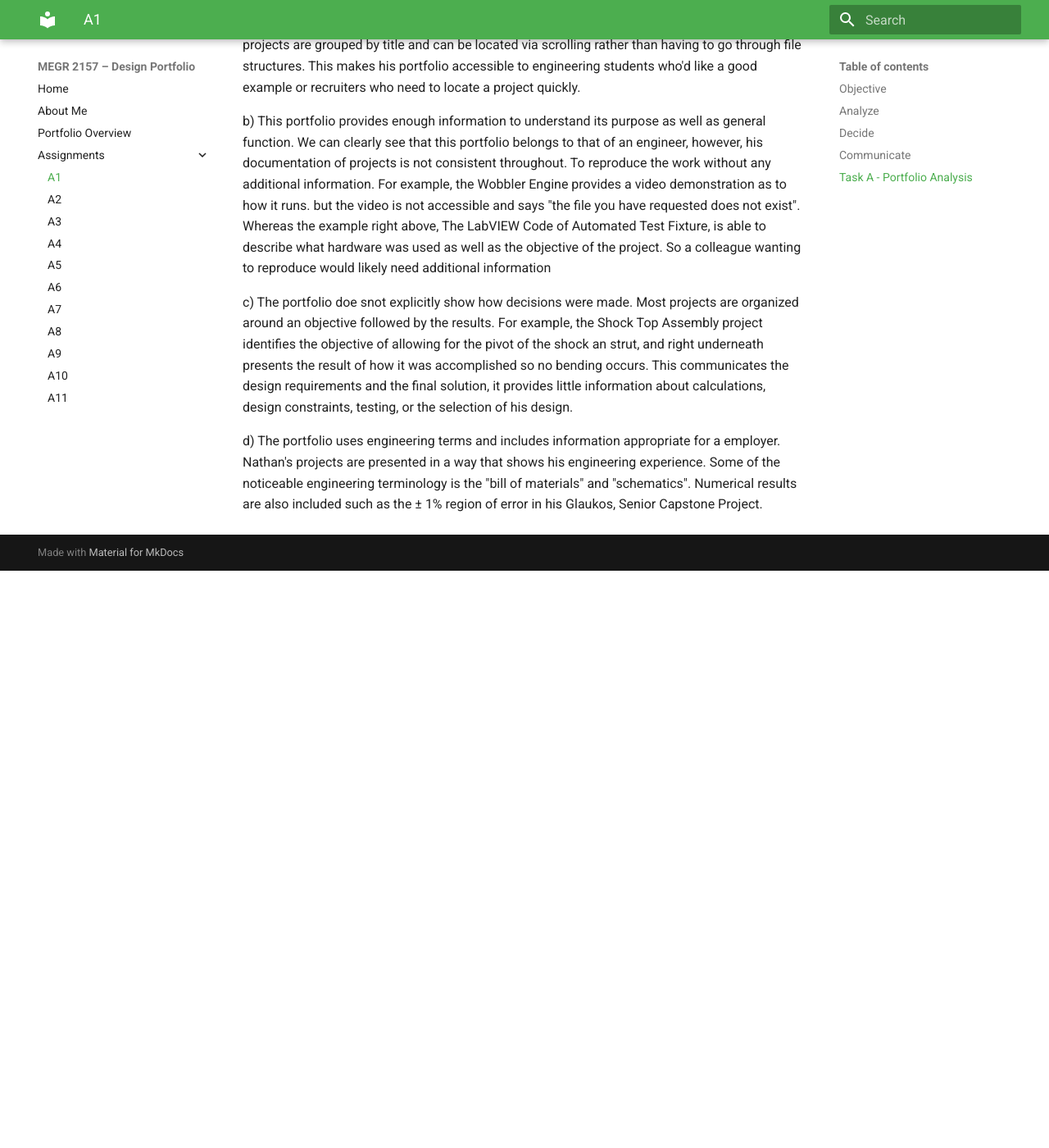
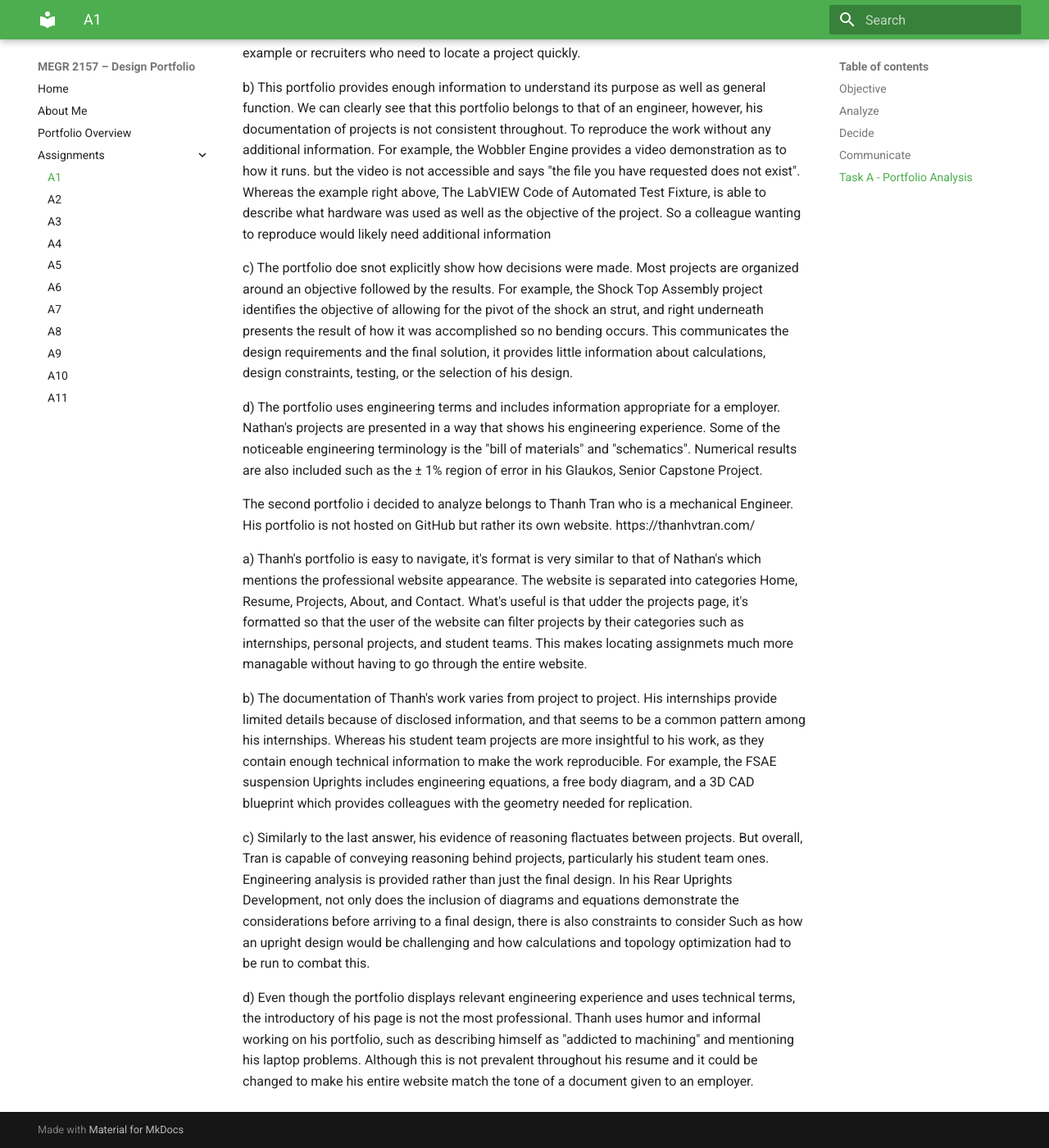
Before and after one commit to CandyVas/megr2157-portfolio, an MkDocs documentation site: the page built from docs/assignments/A01/index.md, in a window 1280 px wide and 1400 px high, scrolled down 725 px. Shown: the whole window at 82% size. Built offline with MkDocs 1.6.1 and Material for MkDocs 9.7.7, drawn with Linux system fonts in a browser that asks for light colours; before the commit the page ends 1421 px from its top, so only the background shows below that; some of the changed text lies outside the part shown.

Commit message:
Update index.md
wip

```diff
--- a/docs/assignments/A01/index.md
+++ b/docs/assignments/A01/index.md
@@ -1,26 +1,35 @@
 # A1 – Build Your Professional Portfolio
 
 ## Objective
-
 
 
 ## Analyze
 
 
 ## Decide
-hi
+
 
 ## Communicate
 
+
 ## Task A - Portfolio Analysis
-We are tasked to analyze two engineering portfolios online and study their functionality. The one I chose hosted from GitHub belongs to Nathan Hoong
-https://nhoong.github.io/work-experience.html
+We are tasked to analyze two engineering portfolios online and study their functionality. The one I chose hosted from GitHub belongs to Nathan Hoong, an Engineer based in California
+https://nhoong.github.io/index.html
 
 a) Navigating Nathan's portfolio is very simple, which is especially useful for users who are unfamiliar with GitHub. His projects are presented through the interface reminiscent to that a company website rather than a coding software. n the top of his page there is obvious location of portfolio, work experience, resume, and external profiles such as LinkedIn. Individual engineering projects are grouped by title and can be located via scrolling rather than having to go through file structures. This makes his portfolio accessible to engineering students who'd like a good example or recruiters who need to locate a project quickly.
 
-b) This portfolio provides enough information to understand its purpose as well as general function. We can clearly see that this portfolio belongs to that of an engineer, however, his documentation of projects is not consistent throughout. To reproduce the work without any additional information. For example, the Wobbler Engine provides a video demonstration as to how it runs. but the video is not accessible and says "the file you have requested does not exist". Whereas the example right above, The LabVIEW Code of
-Automated Test Fixture, is able to describe what hardware was used as well as the objective of the project. So a colleague wanting to reproduce would likely need additional information
+b) This portfolio provides enough information to understand its purpose as well as general function. We can clearly see that this portfolio belongs to that of an engineer, however, his documentation of projects is not consistent throughout. To reproduce the work without any additional information. For example, the Wobbler Engine provides a video demonstration as to how it runs. but the video is not accessible and says "the file you have requested does not exist". Whereas the example right above, The LabVIEW Code of Automated Test Fixture, is able to describe what hardware was used as well as the objective of the project. So a colleague wanting to reproduce would likely need additional information
 
 c) The portfolio doe snot explicitly show how decisions were made. Most projects are organized around an objective followed by the results. For example, the Shock Top Assembly project identifies the objective of allowing for the pivot of the shock an strut, and right underneath presents the result of how it was accomplished so no bending occurs. This communicates the design requirements and the final solution, it provides little information about calculations, design constraints, testing, or the selection of his design.
 
 d) The portfolio uses engineering terms and includes information appropriate for a employer. Nathan's projects are presented in a way that shows his engineering experience. Some of the noticeable engineering terminology is the "bill of materials" and "schematics". Numerical results are also included such as the ± 1% region of error in his Glaukos, Senior Capstone Project.
+
+The second portfolio i decided to analyze belongs to Thanh Tran who is a mechanical Engineer. His portfolio is not hosted on GitHub but rather its own website. https://thanhvtran.com/
+
+a) Thanh's portfolio is easy to navigate, it's format is very similar to that of Nathan's which mentions the professional website appearance. The website is separated into categories Home, Resume, Projects, About, and Contact. What's useful is that udder the projects page, it's formatted so that the user of the website can filter projects by their categories such as internships, personal projects, and student teams. This makes locating assignmets much more managable without having to go through the entire website.
+
+b) The documentation of Thanh's work varies from project to project. His internships provide limited details because of disclosed information, and that seems to be a common pattern among his internships. Whereas his student team projects are more insightful to his work, as they contain enough technical information to make the work reproducible. For example, the FSAE suspension Uprights includes engineering equations, a free body diagram, and a 3D CAD blueprint which provides colleagues with the geometry needed for replication.
+
+c) Similarly to the last answer, his evidence of reasoning flactuates between projects. But overall, Tran is capable of conveying reasoning behind projects, particularly his student team ones. Engineering analysis is provided rather than just the final design. In his Rear Uprights Development, not only does the inclusion of diagrams and equations demonstrate the considerations before arriving to a final design, there is also constraints to consider Such as how an upright design would be challenging and how calculations and topology optimization had to be run to combat this.
+
+d) Even though the portfolio displays relevant engineering experience and uses technical terms, the introductory of his page is not the most professional. Thanh uses humor and informal working on his portfolio, such as describing himself as "addicted to machining" and mentioning his laptop problems. Although this is not prevalent throughout his resume and it could be changed to make his entire website match the tone of a document given to an employer.
```
